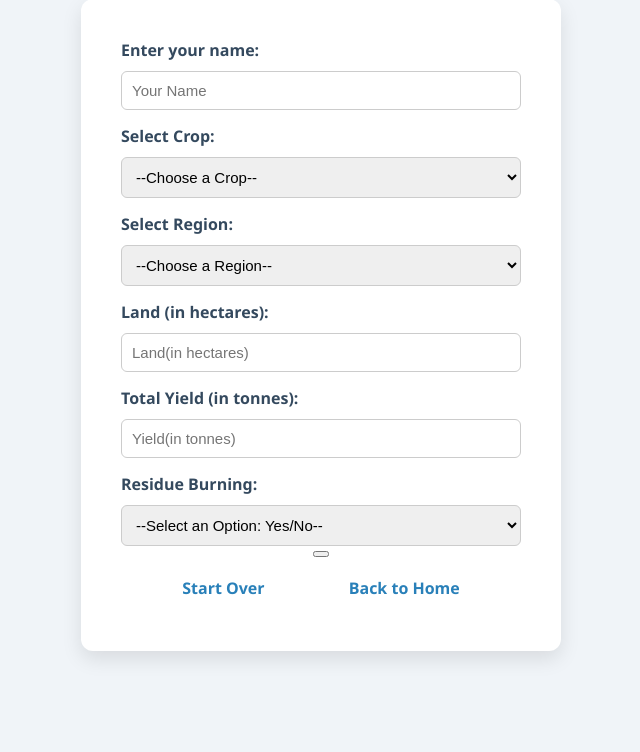
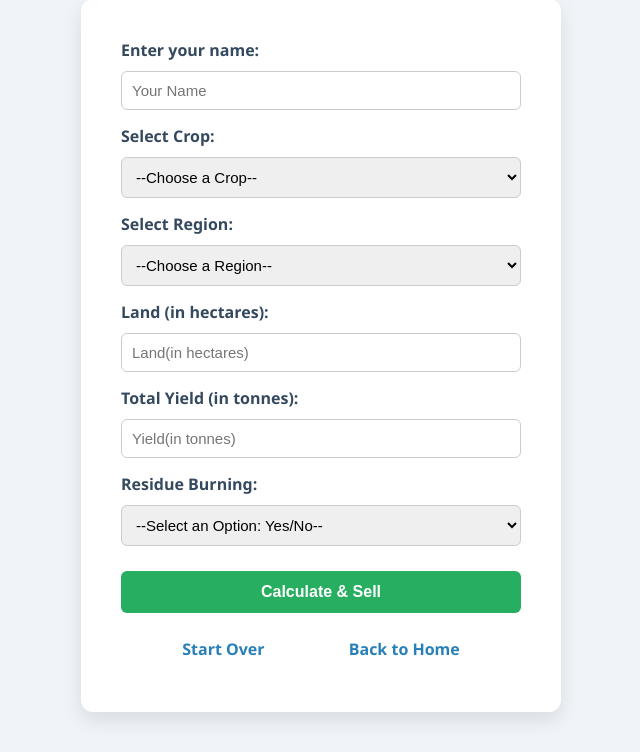
Before and after one commit to aaditya-malakar/Sell_CC, a Flask app: page / in a window 1280 px wide. Shown: the part 136-888 px from the top of the page, without its empty margins (319-959 px from the left). Before the commit the page ends 795 px from the top, so only its background shows below. Run offline with Flask 3, Linux system fonts and the light colour scheme.

Commit message:
Update index.html

```diff
--- a/templates/index.html
+++ b/templates/index.html
@@ -155,7 +155,7 @@
                 <option value="no">No</option>
             </select> -->
 
-        <button onclick="result.html#card" type="submit" value="Calculate & Sell"Calculate & Sell></button>
+        <input onclick="result.html#card" type="submit" value="Calculate & Sell">
         <span>
         <a href="/" id="start" margin-top: 20px; display: inline-block; color: #2980b9;>Start Over</a>
         <a href="https://ladhaanay.wixsite.com/terracred" id="home" margin-top: 20px; display: inline-block; color: #2980b9;">Back to Home</a>
```
